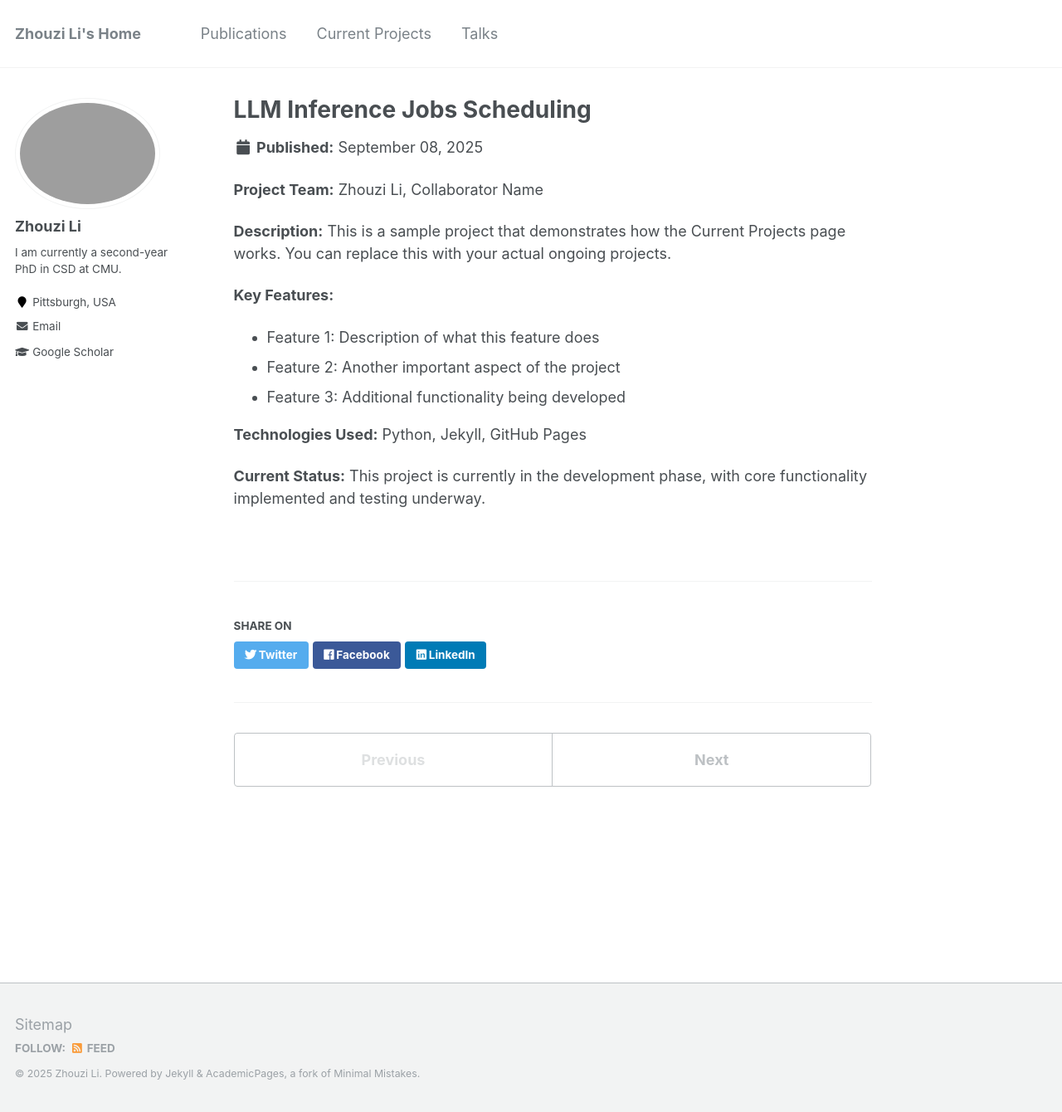
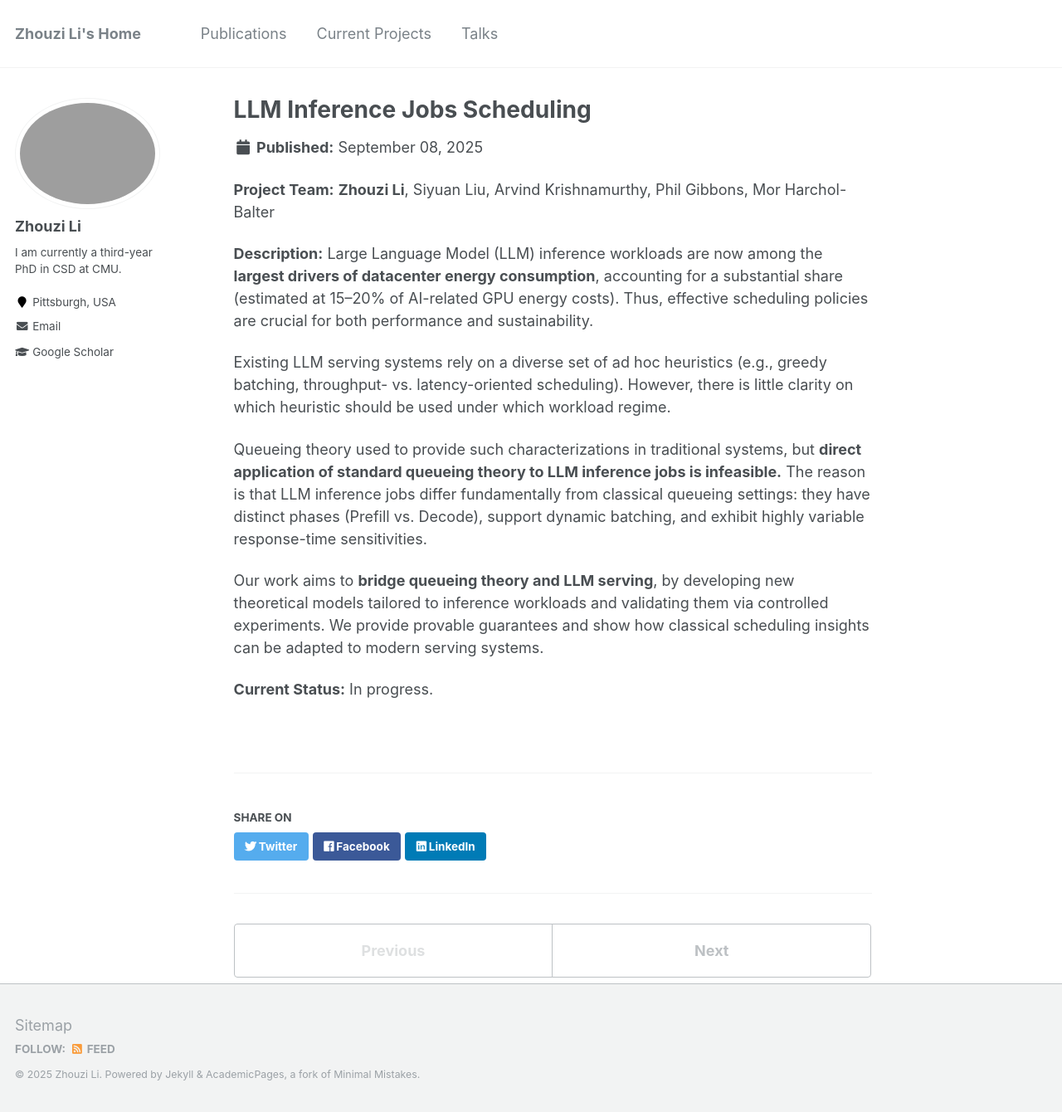
Before and after one commit to Li-Zhouzi/Li-Zhouzi.github.io, a Jekyll site: the page built from _projects/LLM.md, in a window 1280 px wide and 1340 px high. Shown: the whole window at 83% size. Built offline with Jekyll 4.4.1, drawn with Linux system fonts in a browser that asks for light colours; comment, search, counter and statistics services are not loaded.

Commit message:
updating LLM

```diff
--- a/_config.yml
+++ b/_config.yml
@@ -10,7 +10,7 @@ locale                   : "en-US"
 title                    : "Zhouzi Li's Home"
 title_separator          : "-"
 name                     : &name "Zhouzi Li"
-description              : &description "I am currently second-year PhD in Computer Science Department at Carnegie Mellon University. "
+description              : &description "I am currently third-year PhD in Computer Science Department at Carnegie Mellon University. "
 # url                      : https://www.arthurli.me # the base hostname & protocol for your site e.g. "https://mmistakes.github.io"
 url                      : https://Li-Zhouzi.github.io
 baseurl                  : "" # the subpath of your site, e.g. "/blog"
@@ -83,7 +83,7 @@ analytics:
 author:
   name             : "Zhouzi Li"
   avatar           : "Zhouzi.jpg"
-  bio              : "I am currently a second-year PhD in CSD at CMU."
+  bio              : "I am currently a third-year PhD in CSD at CMU."
   location         : "Pittsburgh, USA"
   employer         :
   pubmed           : # "https://www.ncbi.nlm.nih.gov/pubmed/?term=john+snow"
--- a/_projects/LLM.md
+++ b/_projects/LLM.md
@@ -7,15 +7,14 @@ status: 'In Progress'
 start_date: '2025-05'
 ---
 
-**Project Team:** Zhouzi Li, Collaborator Name
+**Project Team:** **Zhouzi Li**, Siyuan Liu, Arvind Krishnamurthy, Phil Gibbons, Mor Harchol-Balter
 
-**Description:** This is a sample project that demonstrates how the Current Projects page works. You can replace this with your actual ongoing projects.
+**Description:** Large Language Model (LLM) inference workloads are now among the **largest drivers of datacenter energy consumption**, accounting for a substantial share (estimated at 15--20% of AI-related GPU energy costs). Thus, effective scheduling policies are crucial for both performance and sustainability.
 
-**Key Features:**
-- Feature 1: Description of what this feature does
-- Feature 2: Another important aspect of the project
-- Feature 3: Additional functionality being developed
+Existing LLM serving systems rely on a diverse set of ad hoc heuristics (e.g., greedy batching, throughput- vs. latency-oriented scheduling). However, there is little clarity on which heuristic should be used under which workload regime.
 
-**Technologies Used:** Python, Jekyll, GitHub Pages
+Queueing theory used to provide such characterizations in traditional systems, but **direct application of standard queueing theory to LLM inference jobs is infeasible.** The reason is that LLM inference jobs differ fundamentally from classical queueing settings: they have distinct phases (Prefill vs. Decode), support dynamic batching, and exhibit highly variable response-time sensitivities.
 
-**Current Status:** This project is currently in the development phase, with core functionality implemented and testing underway.
+Our work aims to **bridge queueing theory and LLM serving**, by developing new theoretical models tailored to inference workloads and validating them via controlled experiments. We provide provable guarantees and show how classical scheduling insights can be adapted to modern serving systems.
+
+**Current Status:** In progress.
```
Also changed, not shown: _pages/about.md (+1 -1 lines), _publications/Hybrid.md (+2 -2 lines).
